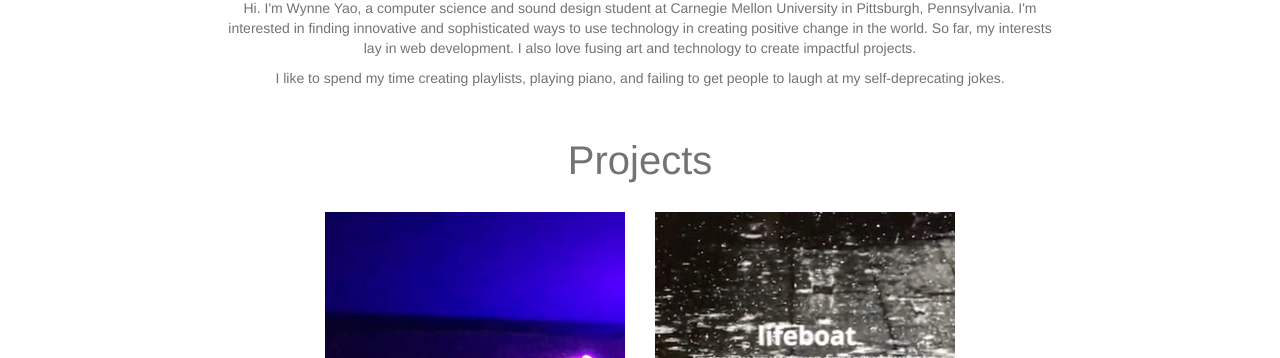
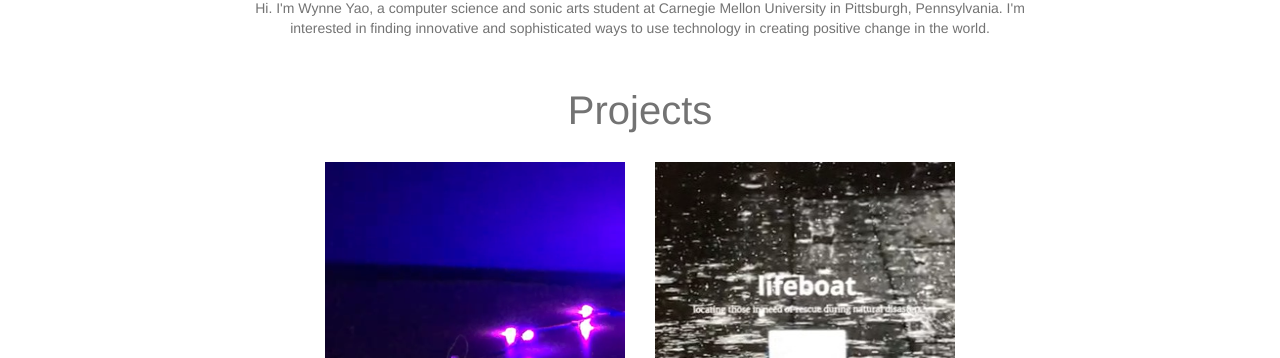
Before and after one commit to wynneyao/wynneyao.github.io, a plain HTML site: page portfolio/index.html in a window 1280 px wide. Shown: the part 742-1100 px from the top of the page. Drawn offline with nearby package versions, Linux system fonts and the light colour scheme.

Commit message:
Update index.html

```diff
--- a/portfolio/index.html
+++ b/portfolio/index.html
@@ -27,7 +27,7 @@
 						<li class="current"><a href="index.html">Home</a></li>
 						<li><a href="#main">About</a></li>
 						<li><a href="#projects">Projects</a></li>
-						<li><a href="resources/resume.pdf">Resume</a></li>
+						<li><a href="resume.pdf">Resume</a></li>
 						<li><a href="#contact">Contact</a></li>
 					</ul>
 				</nav>
@@ -72,8 +72,8 @@
 			<div>
 			<article id="main-col">
 			<h1 id="about">About Me </h1>
-			<p>Hi. I'm Wynne Yao, a computer science and sound design student at Carnegie Mellon University in Pittsburgh, Pennsylvania. I'm interested in finding innovative and sophisticated ways to use technology in creating positive change in the world. So far, my interests lay in web development. I also love fusing art and technology to create impactful projects. </p>
-			<p>I like to spend my time creating playlists, playing piano, and failing to get people to laugh at my self-deprecating jokes.</p></article>
+			<p>Hi. I'm Wynne Yao, a computer science and sonic arts student at Carnegie Mellon University in Pittsburgh, Pennsylvania. I'm interested in finding innovative and sophisticated ways to use technology in creating positive change in the world.</p>
+			</article>
 			</div>
 		</section>
 
```
